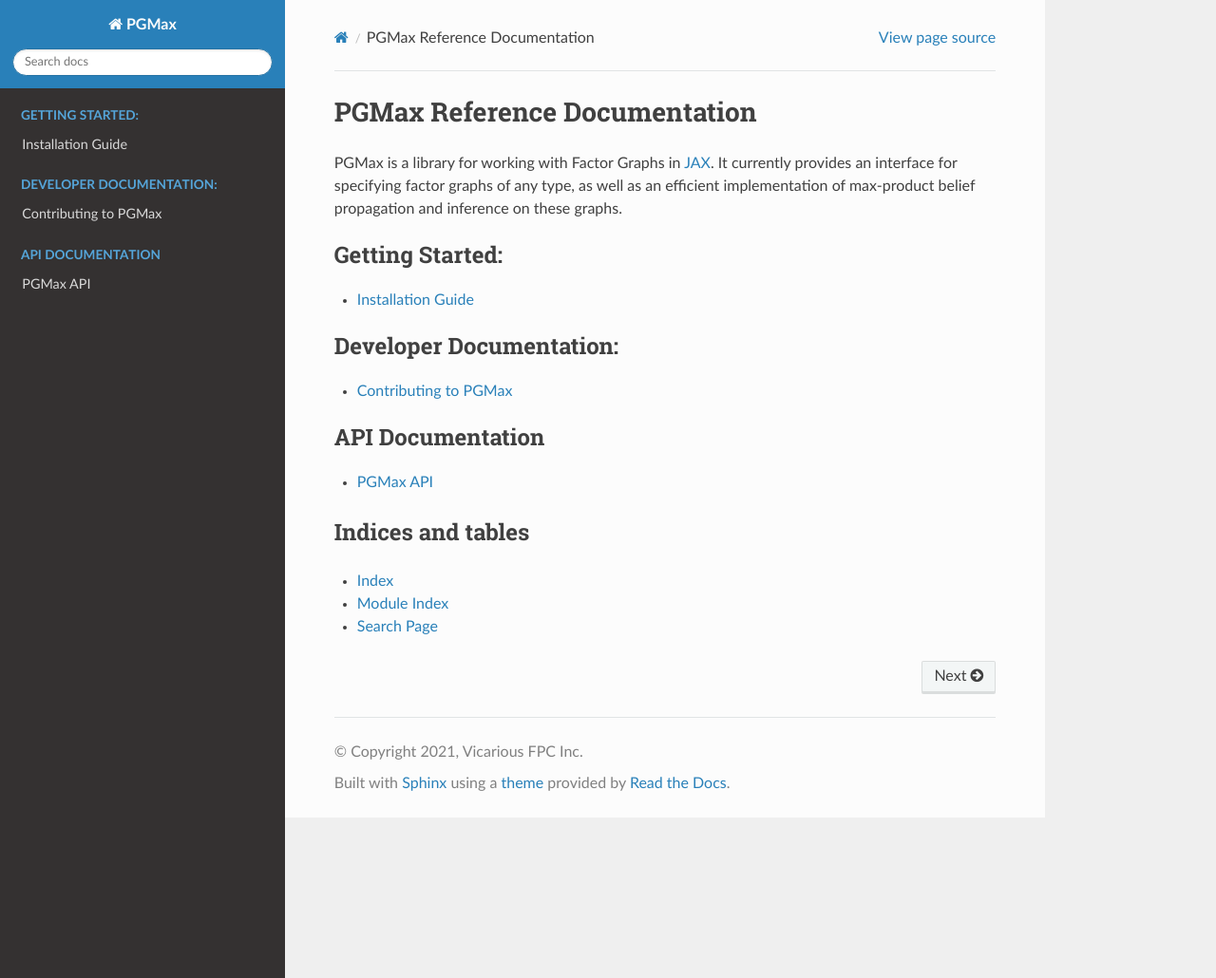
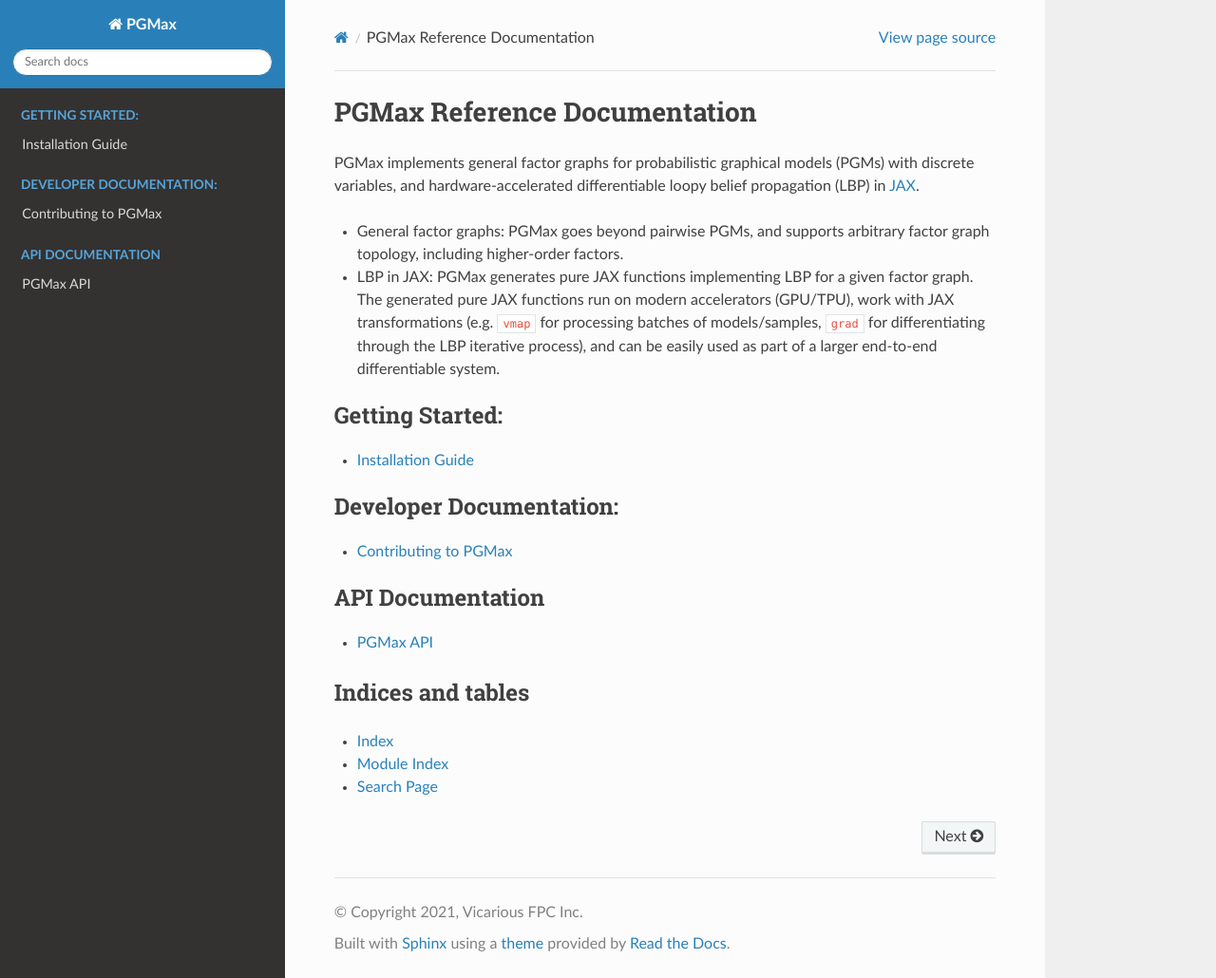
Before and after one commit to vicariousinc/PGMax, a Sphinx documentation site: the page built from docs/source/index.rst, in a window 1280 px wide and 1030 px high. Shown: the whole window at 95% size. Built offline with Sphinx 7.4.7 and the Read the Docs theme 2.0.0, drawn with Linux system fonts in a browser that asks for light colours.

Commit message:
includes minor changes to README and documentation (#101)

```diff
--- a/docs/source/index.rst
+++ b/docs/source/index.rst
@@ -1,6 +1,11 @@
 PGMax Reference Documentation
 ==============================
-PGMax is a library for working with Factor Graphs in `JAX <https://jax.readthedocs.io/en/latest/>`_. It currently provides an interface for specifying factor graphs of any type, as well as an efficient implementation of max-product belief propagation and inference on these graphs.
+PGMax implements general factor graphs for probabilistic graphical models (PGMs) with discrete variables, and hardware-accelerated differentiable loopy belief propagation (LBP) in `JAX <https://jax.readthedocs.io/en/latest/>`_.
+
+- General factor graphs: PGMax goes beyond pairwise PGMs, and supports arbitrary factor graph topology, including higher-order factors.
+- LBP in JAX: PGMax generates pure JAX functions implementing LBP for a given factor graph. The generated pure JAX functions run on modern accelerators (GPU/TPU), work with JAX transformations (e.g. ``vmap`` for processing batches of models/samples, ``grad`` for differentiating through the LBP iterative process), and can be easily used as part of a larger end-to-end differentiable system.
+
+
 
 .. toctree::
    :maxdepth: 1
--- a/pyproject.toml
+++ b/pyproject.toml
@@ -3,6 +3,7 @@
 version = "0.2.0"
 description = "Loopy belief propagation for factor graphs on discrete variables, in JAX!"
 authors = ["Stannis Zhou <stannis@vicarious.com>", "Nishanth Kumar <njk@csail.mit.edu>", "Miguel Lazaro-Gredilla <miguel@vicarious.com>", "Dileep George <dileep@vicarious.com>"]
+maintainers = ["Stannis Zhou <stannis@vicarious.com>", "Nishanth Kumar <njk@csail.mit.edu>"]
 # Additional info
 license = "MIT"
 readme = "README.md"
@@ -11,6 +12,7 @@
 ]
 homepage = "https://github.com/vicariousinc/PGMax"
 repository = "https://github.com/vicariousinc/PGMax"
+documentation = "https://pgmax.readthedocs.io/en/latest/"
 keywords = ["PGMax", "jax"]
 
 [tool.poetry.dependencies]
```
Also changed, not shown: README.md (+1 -0 lines).
